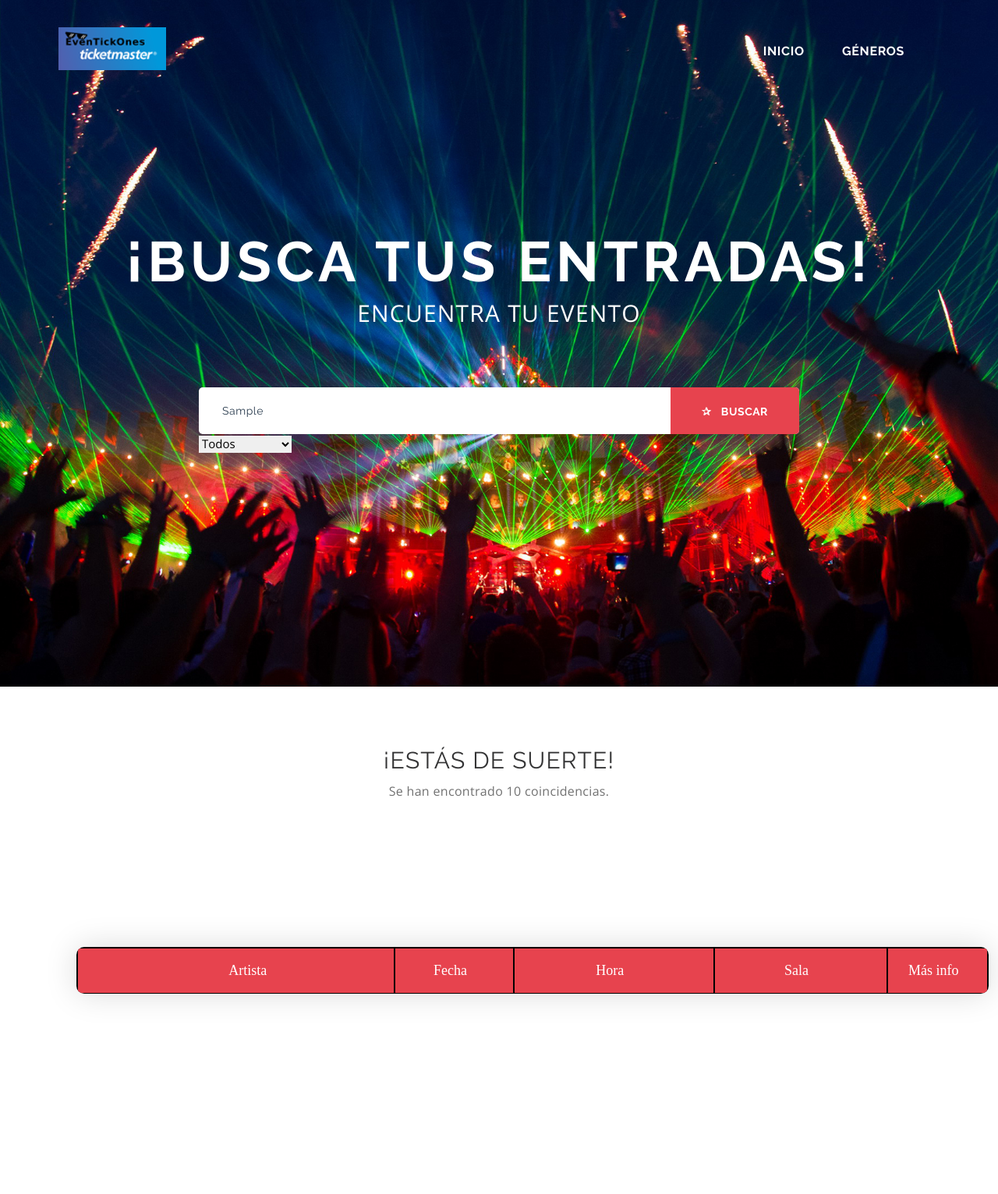
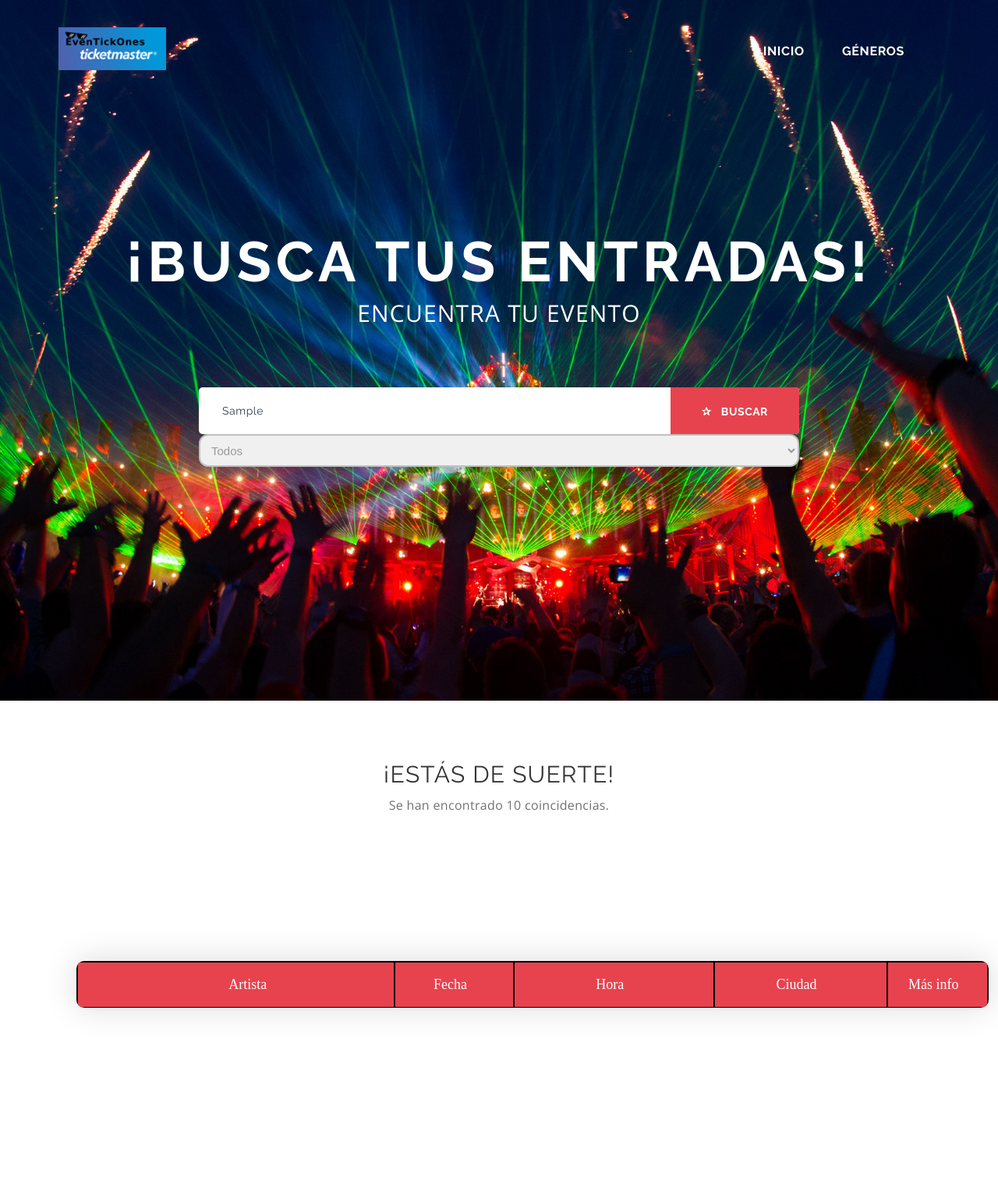
Before and after one commit to CeliaGMqrz/eventickones_api, a Flask app: template templates/index.html in a window 1280 px wide; the page is wider, and only the part inside the window is pictured. Shown: the top 1532 px of that part at 78% size. Run offline with Flask 2, Linux system fonts and the light colour scheme; the template is opened without the code that fills it: most values are stand-ins (such as "Sample title", 1, 10 or a date in 2020); lists and menus that the app fills with data are empty; some web fonts are replaced.

Commit message:
modificaciones

```diff
--- a/app.py
+++ b/app.py
@@ -73,8 +73,11 @@ def eventos():
                 paises=[]
                 urls=[]
                 urls_sala=[]
+                fechas_cambiadas=[]
+                fecha_str=[]
                 #Contabilizamos el número de coincidencias
                 coincidencias=0
+                pais=request.form.get("pais")
                 #Guardar contenido en listas
                 for elem in contenido["_embedded"]["events"]:
                     #NOMBRES
@@ -95,8 +98,6 @@ def eventos():
                         direccion.append("NO ESPECIFICADA")
                     #FECHAS CON CAMBIO DE FORMATO
                     fechas.append(elem["dates"]["start"]["localDate"])
-                    fechas_cambiadas=[]
-                    fecha_str=[]
                     for fecha in fechas:
                         fechas_cambiadas.append(datetime.strptime(fecha, '%Y-%m-%d'))
                     for fecha in fechas_cambiadas:
@@ -116,6 +117,7 @@ def eventos():
                         urls_sala.append("NO ESPECIFICADA")
 
                 filtro=zip(nombres,paises,ciudades,salas,direccion,fecha_str,horas,urls,urls_sala)
+
                 return render_template("index.html",filtro=filtro,palabra_clave=palabra_clave,paises=lista_paises,coincidencias=coincidencias,pais=pais)
     else:
         abort(404)
--- a/static/css/screen.css
+++ b/static/css/screen.css
@@ -143,7 +143,24 @@ button {
 }
 
 select {
-  text-transform: none;
+	display: inline-block;
+	width: 100%;
+	cursor: pointer;
+  padding: 7px 10px;
+  height: 42px;
+  outline: 0;
+  border: 0;
+	border-radius: 0;
+	background: #f0f0f0;
+	color: #161616;
+	font-size: 1em;
+	color: #999;
+	font-family:
+	'Quicksand', sans-serif;
+	border:2px solid rgba(0,0,0,0.2);
+  border-radius: 12px;
+  position: relative;
+  transition: all 0.25s ease;
 }
 
 button, html input[type="button"] {
--- a/templates/index.html
+++ b/templates/index.html
@@ -15,9 +15,9 @@
                   <form class="destinations-form" method="post" action="/">
                      <div class="input-line">
                         <input type="text" name="artista" class="form-input check-value" placeholder="Escribe alguna palabra clave" value="{{palabra_clave}}" />
-                        <select name= "pais">
+                        <select class="input-line" name="pais" id="pais">
                            {% if paises %}
-                           <option>Todos</option>
+                           <option value="{{Todos}}">Todos</option>
                            {% for elem in paises -%}
                            {% if elem == pais %}
                            <option value= "{{elem}}" selected="selected">{{elem.upper()}}</option>
@@ -27,7 +27,7 @@
                            {% endfor -%}
                            {% endif %}
                         </select>
-                        <button type="button" name="destination-submit" class="form-submit btn btn-special">Buscar</button>
+                        <button type="submit" name="destinations-form" class="form-submit btn btn-special" action="/">Buscar</button>
                      </div>
                   </form>
                </div>
@@ -39,11 +39,20 @@
           <!-- Title -->
             <div class="section-title">
                <div class="container">
+               {% if coincidencias > 0 %}
                   <h2 class="title">¡Estás de suerte!</h2>
-               {% if coincidencias > 1%}
                   <p class="sub-title">Se han encontrado {{coincidencias}} coincidencias.</p>
+               {% elif coincidencias == 1 %}
+                  <h2 class="title">¡Estás de suerte!</h2>
+                  <p class="sub-title">Se ha encontrado {{coincidencias}} coincidencia.</p>
                {% else %}
-                  <p class="sub-title">Se ha encontrado solo {{coincidencias}} coincidencia.</p>
+                  <!-- Title -->
+                    <div class="section-title">
+                       <div class="container">
+                          <h2 class="title">LO SENTIMOS ...</h2>
+                          <p class="title"><strong>NO SE HAN ENCONTRADO COINCIDENCIAS</strong></p>
+                       </div>
+                    </div>
                {% endif %}
                </div>
                   <!--Table-->
@@ -58,7 +67,7 @@
                                           <th class="cell100 column1">Artista</th>
                                           <th class="cell100 column2">Fecha</th>
                                           <th class="cell100 column3">Hora</th>
-                                          <th class="cell100 column4">Sala</th>
+                                          <th class="cell100 column4">Ciudad</th>
                                           <th class="cell100 column4">Más info</th>
 
                                        </tr>
@@ -75,7 +84,7 @@
                                           <td class="cell100 column1">{{elem[0]}}</td>
                                           <td class="cell100 column2">{{elem[5]}}</td>
                                           <td class="cell100 column3">{{elem[6]}}</td>
-                                          <td class="cell100 column4">{{elem[3]}}</td>
+                                          <td class="cell100 column4">{{elem[2]}}</td>
                                           <td class="cell100 column4"><u><a href="{{elem[8]}}">+ INFO</a></u></td>
                                        </tr>
                                        {% endif %}
```
